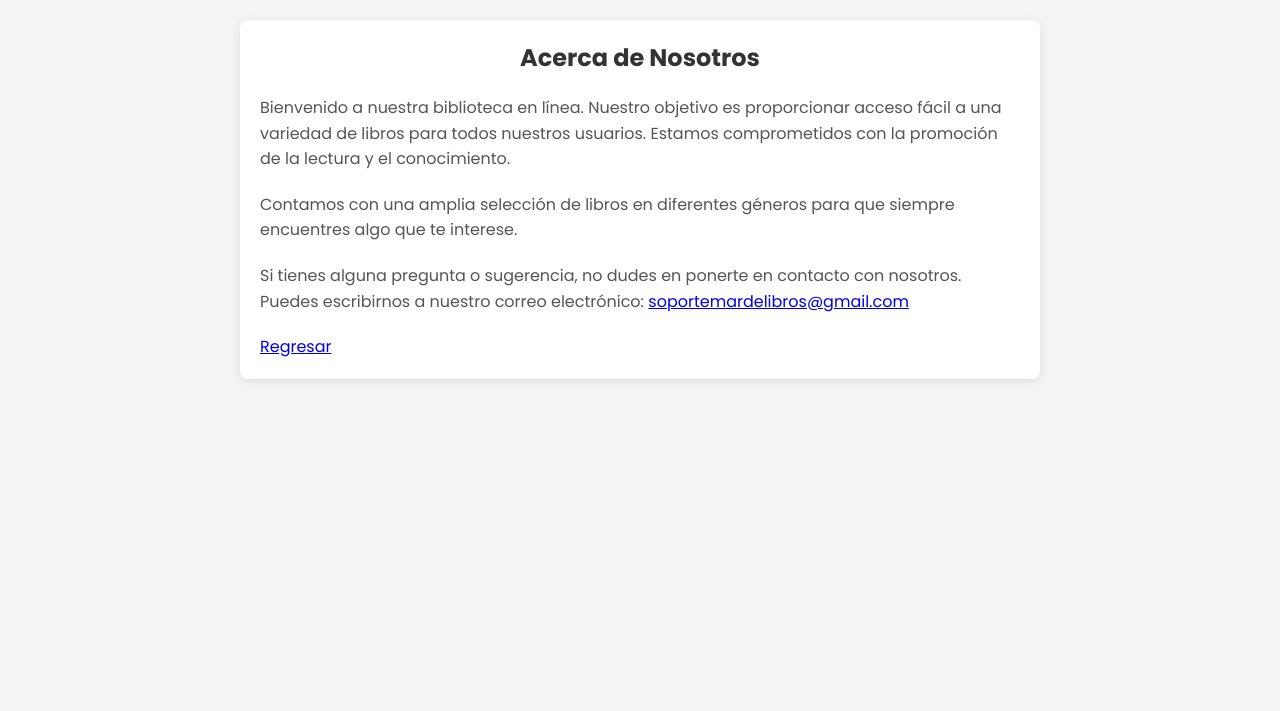
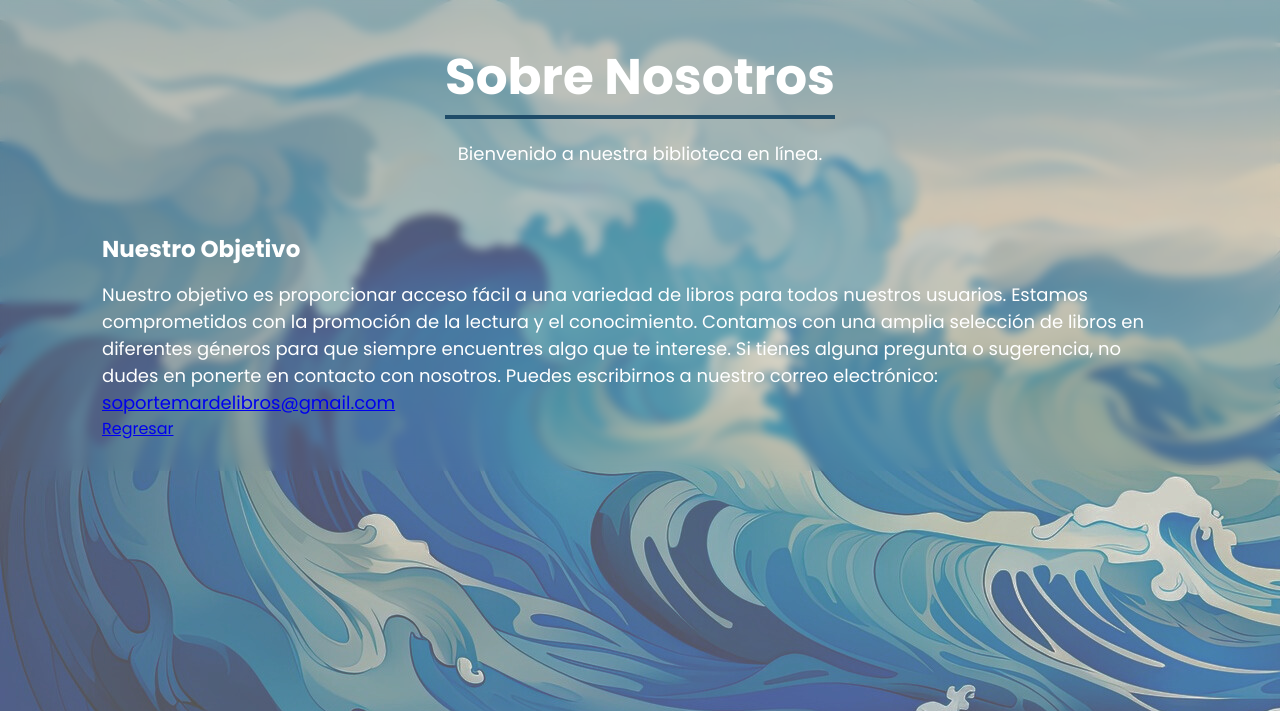
Before and after one commit to flopisctrl/MarDeLibrosProject, a Flask app: page /about_us in a window 1280 px wide. Shown: the top 711 px of the page. Run offline with Flask 3, Linux system fonts and the light colour scheme.

Commit message:
arregle about y perfil

```diff
--- a/static/about_us.css
+++ b/static/about_us.css
@@ -4,48 +4,74 @@
     margin: 0;
     padding: 0;
     box-sizing: border-box;
+    font-family: "Poppins", sans-serif;
 }
 
 body {
-    font-family: "Poppins", sans-serif;
-    background-color: #f4f4f4;
+    background: url("background.jpg") no-repeat;
+    backdrop-filter: blur(5px);
     padding: 20px;
 }
 
-h1 {
-    font-size: 24px;
-    color: #333;
+.heading{
+    width: 90%;
+    display: flex;
+    justify-content: center;
+    align-items: center;
+    flex-direction: column;
     text-align: center;
-    margin-bottom: 20px;
+    margin: 20px auto;
 }
 
-p {
-    font-size: 16px;
-    color: #555;
-    line-height: 1.6;
-    margin-bottom: 20px;
+.heading h1{
+    font-size: 50px;
+    color: #fff;
+    margin-bottom: 25px;
+    position: relative;
 }
 
-.about-container {
-    max-width: 800px;
+.heading h1::after{
+    content: '';
+    position: absolute;
+    width: 100%;
+    height: 4px;
+    display: block;
     margin: 0 auto;
-    background-color: #fff;
-    padding: 20px;
-    border-radius: 8px;
-    box-shadow: 0 2px 10px rgba(0, 0, 0, 0.1);
+    background-color: #1f4c69;
 }
 
-.back-button {
-    display: block;
-    text-align: center;
-    margin-top: 20px;
-    padding: 10px;
-    background-color: #28a745;
-    color: white;
-    border-radius: 4px;
-    text-decoration: none;
+.heading p{
+    font-size: 18px;
+    color: #fff;
+    margin-bottom: 35px;
 }
 
-.back-button:hover {
-    background-color: #218838;
+.container {
+    width: 90%;
+    margin: 0 auto;
+    padding: 10px 20px;
 }
+
+.about{
+    display: flex;
+    justify-content: space-between;
+    align-items: center;
+    flex-wrap: wrap;
+}
+
+.about-content{
+    flex: 1;
+}
+
+.about-content h2{
+    font-size: 23px;
+    margin-bottom: 15px;
+    color: #fff;
+}
+
+.about-content p{
+    font-size: 18px;
+    line-height: 1.5;
+    color: #fff;
+
+}
--- a/templates/about_us.html
+++ b/templates/about_us.html
@@ -8,13 +8,20 @@
     <link rel="icon" href="static/favicon.jpg" />
 </head>
 <body>
-    <div class="about-container">
-        <h1>Acerca de Nosotros</h1>
-        <p>Bienvenido a nuestra biblioteca en línea. Nuestro objetivo es proporcionar acceso fácil a una variedad de libros para todos nuestros usuarios. Estamos comprometidos con la promoción de la lectura y el conocimiento.</p>
-        <p>Contamos con una amplia selección de libros en diferentes géneros para que siempre encuentres algo que te interese.</p>
-        <p>Si tienes alguna pregunta o sugerencia, no dudes en ponerte en contacto con nosotros. Puedes escribirnos a nuestro correo electrónico: <a href="mailto:soportemardelibros@gmail.com.com">soportemardelibros@gmail.com</p>
-
-        <a href="{{ url_for('login') }}">Regresar</a>
+    <div class="heading">
+        <h1>Sobre Nosotros</h1>
+        <p>Bienvenido a nuestra biblioteca en línea.</p>
+    </div>
+    <div class="container">
+        <section class="about">
+            <div class="about-content">
+                <h2>Nuestro Objetivo</h2>
+                <p>Nuestro objetivo es proporcionar acceso fácil a una variedad de libros para todos nuestros usuarios. Estamos comprometidos con la promoción de la lectura y el conocimiento.
+                    Contamos con una amplia selección de libros en diferentes géneros para que siempre encuentres algo que te interese.
+                    Si tienes alguna pregunta o sugerencia, no dudes en ponerte en contacto con nosotros. Puedes escribirnos a nuestro correo electrónico: <a href="mailto:soportemardelibros@gmail.com.com">soportemardelibros@gmail.com</p>
+                <a href="{{ url_for('login') }}">Regresar</a>
+            </div>
+        </section>
     </div>
 </body>
 </html>
--- a/templates/client_profile.html
+++ b/templates/client_profile.html
@@ -3,8 +3,8 @@
 <head>
     <meta charset="UTF-8">
     <meta name="viewport" content="width=device-width, initial-scale=1.0">
-    <title>Perfil del Cliente</title>
-    <link rel="stylesheet" href="{{ url_for('static', filename='client.css') }}">
+    <title>Perfil</title>
+    <link rel="stylesheet" href="{{ url_for('static', filename='profile.css') }}">
     <link rel="icon" href="static/favicon.jpg" />
 </head>
 <body>
@@ -64,5 +64,6 @@
             <p>Aún no tienes libros leídos en tu historial.</p>
         {% endif %}
     </div>
+    <a href="/main" class="back-button">Volver a Inicio</a>
 </body>
 </html>
```
Also changed, not shown: static/client.css (+1 -6 lines), static/profile.css (added, +179 -0 lines), static/style.css (+47 -0 lines), templates/login.html (+7 -1 lines), templates/register.html (+7 -0 lines), instance/users.db, static/image.jpg (added).
